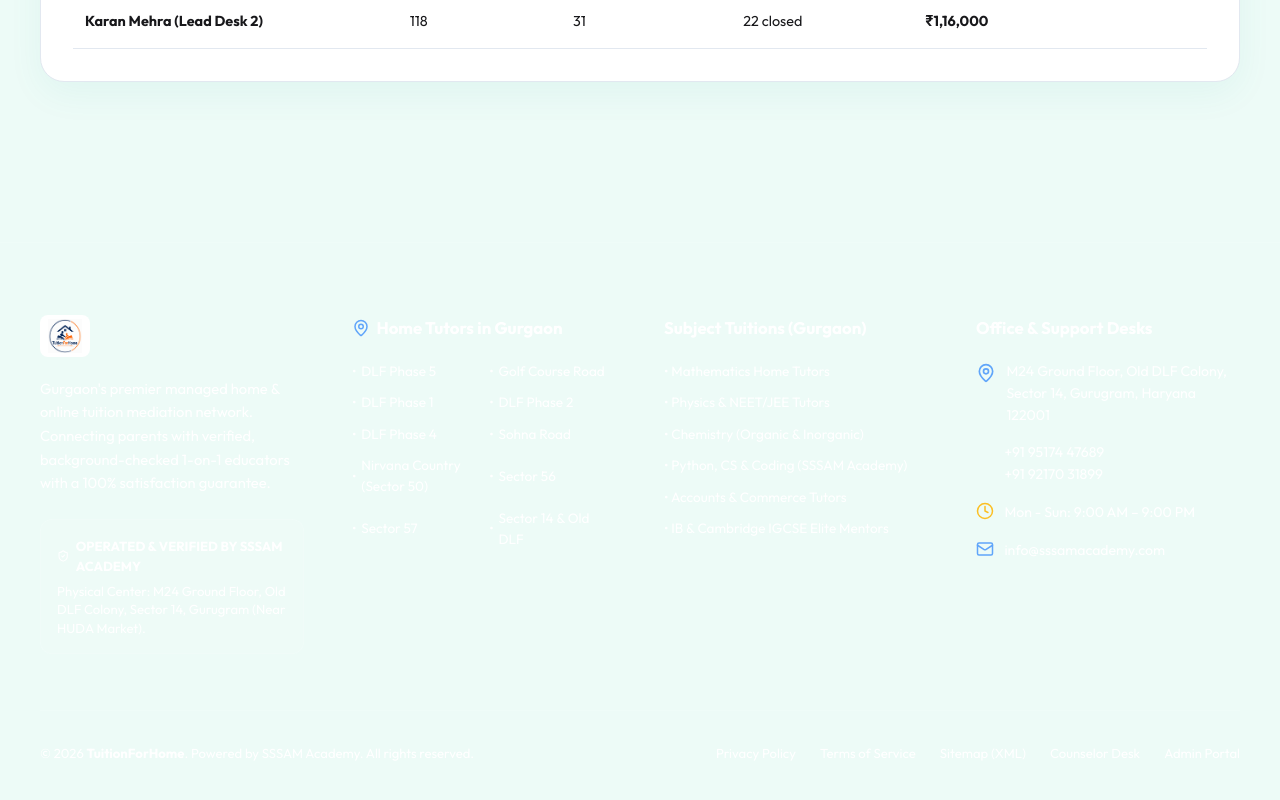
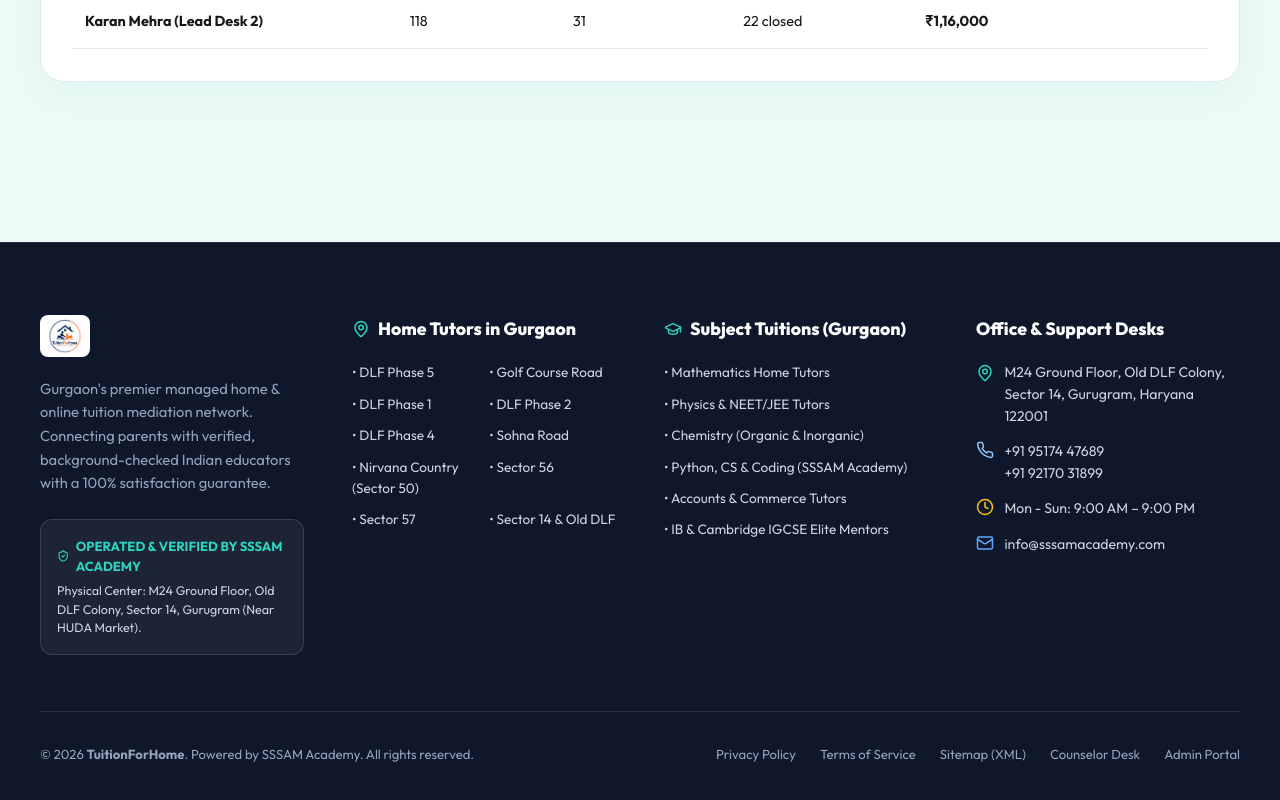
Before and after one commit to Sudhirkr85/tuition4home, a Next.js app: page /admin in a window 1280 px wide. Shown: the part 1215-2015 px from the top of the page. Built offline with nearby package versions, Linux system fonts and the light colour scheme.

Commit message:
fix: fix Footer text contrast with deep slate background, add authentic Indian educator photos, hero floating animations, and live metrics bar

```diff
--- a/src/app/globals.css
+++ b/src/app/globals.css
@@ -297,3 +297,30 @@
     gap: 0.5rem;
   }
 }
+
+/* Floating Card Keyframe Animations */
+@keyframes floatSlow {
+  0%, 100% {
+    transform: translateY(0px);
+  }
+  50% {
+    transform: translateY(-8px);
+  }
+}
+
+@keyframes floatReverse {
+  0%, 100% {
+    transform: translateY(0px);
+  }
+  50% {
+    transform: translateY(6px);
+  }
+}
+
+.float-card-1 {
+  animation: floatSlow 4s ease-in-out infinite;
+}
+
+.float-card-2 {
+  animation: floatReverse 4.5s ease-in-out infinite;
+}
--- a/src/components/Footer.tsx
+++ b/src/components/Footer.tsx
@@ -1,7 +1,6 @@
 'use client';
 
 import React from 'react';
-
 import Link from 'next/link';
 import { MapPin, Phone, Mail, ShieldCheck, GraduationCap, Clock, CheckCircle } from 'lucide-react';
 import { GURGAON_LOCALITIES, SSSAM_OFFICE_DETAILS } from '@/lib/data';
@@ -9,7 +8,7 @@
 export default function Footer() {
   return (
     <footer style={{
-      backgroundColor: 'var(--color-slate-900)',
+      backgroundColor: '#0F172A',
       color: '#FFFFFF',
       paddingTop: '4.5rem',
       paddingBottom: '2.5rem',
@@ -20,7 +19,7 @@
         {/* Top Grid */}
         <div style={{
           display: 'grid',
-          gridTemplateColumns: 'repeat(auto-fit, minmax(260px, 1fr))',
+          gridTemplateColumns: 'repeat(auto-fit, minmax(240px, 1fr))',
           gap: '3rem',
           paddingBottom: '3.5rem',
           borderBottom: '1px solid rgba(255, 255, 255, 0.1)',
@@ -43,9 +42,8 @@
               />
             </div>
 
-
-            <p style={{ color: 'var(--color-slate-300)', fontSize: '0.92rem', lineHeight: 1.6, marginBottom: '1.5rem' }}>
-              Gurgaon&apos;s premier managed home & online tuition mediation network. Connecting parents with verified, background-checked 1-on-1 educators with a 100% satisfaction guarantee.
+            <p style={{ color: '#94A3B8', fontSize: '0.92rem', lineHeight: 1.6, marginBottom: '1.5rem' }}>
+              Gurgaon&apos;s premier managed home & online tuition mediation network. Connecting parents with verified, background-checked Indian educators with a 100% satisfaction guarantee.
             </p>
 
             {/* SSSAM Academy Accreditation Box */}
@@ -55,84 +53,64 @@
               borderRadius: '12px',
               padding: '1rem',
             }}>
-              <div style={{ display: 'flex', alignItems: 'center', gap: '0.4rem', color: 'var(--color-emerald-500)', fontSize: '0.82rem', fontWeight: 700, marginBottom: '0.35rem' }}>
+              <div style={{ display: 'flex', alignItems: 'center', gap: '0.4rem', color: '#2DD4BF', fontSize: '0.82rem', fontWeight: 700, marginBottom: '0.35rem' }}>
                 <ShieldCheck size={16} />
                 <span>OPERATED & VERIFIED BY SSSAM ACADEMY</span>
               </div>
-              <div style={{ fontSize: '0.82rem', color: 'var(--color-slate-300)', lineHeight: 1.4 }}>
+              <div style={{ fontSize: '0.78rem', color: '#CBD5E1', lineHeight: 1.5 }}>
                 Physical Center: M24 Ground Floor, Old DLF Colony, Sector 14, Gurugram (Near HUDA Market).
               </div>
             </div>
           </div>
 
-          {/* Col 2: Top Gurgaon Localities (SEO Links) */}
+          {/* Col 2: Gurgaon Sector Quick Links */}
           <div>
-            <h4 style={{ color: '#FFFFFF', fontSize: '1.05rem', fontWeight: 700, marginBottom: '1.25rem', display: 'flex', alignItems: 'center', gap: '0.4rem' }}>
-              <MapPin size={18} color="#60A5FA" />
+            <h4 style={{ color: '#FFFFFF', fontSize: '1.1rem', fontWeight: 800, marginBottom: '1.25rem', display: 'flex', alignItems: 'center', gap: '0.5rem' }}>
+              <MapPin size={18} color="#2DD4BF" />
               <span>Home Tutors in Gurgaon</span>
             </h4>
-            <div style={{ display: 'grid', gridTemplateColumns: '1fr 1fr', gap: '0.65rem' }}>
+            <div style={{ display: 'grid', gridTemplateColumns: '1fr 1fr', gap: '0.65rem', fontSize: '0.85rem' }}>
               {GURGAON_LOCALITIES.slice(0, 10).map((loc) => (
                 <Link
                   key={loc.slug}
                   href={`/home-tutors-in-gurgaon/${loc.slug}`}
-                  style={{
-                    fontSize: '0.85rem',
-                    color: 'var(--color-slate-300)',
-                    transition: 'var(--transition-fast)',
-                    display: 'flex',
-                    alignItems: 'center',
-                    gap: '0.3rem',
-                  }}
+                  style={{ color: '#CBD5E1', transition: 'color 0.2s' }}
                   className="hover-link"
                 >
-                  <span style={{ color: 'var(--color-emerald-500)' }}>•</span>
-                  <span>{loc.name}</span>
+                  • {loc.name}
                 </Link>
               ))}
             </div>
           </div>
 
-          {/* Col 3: Academic Programs & Modes */}
+          {/* Col 3: Subject Specializations */}
           <div>
-            <h4 style={{ color: '#FFFFFF', fontSize: '1.05rem', fontWeight: 700, marginBottom: '1.25rem' }}>
-              Subject Tuitions (Gurgaon)
+            <h4 style={{ color: '#FFFFFF', fontSize: '1.1rem', fontWeight: 800, marginBottom: '1.25rem', display: 'flex', alignItems: 'center', gap: '0.5rem' }}>
+              <GraduationCap size={18} color="#2DD4BF" />
+              <span>Subject Tuitions (Gurgaon)</span>
             </h4>
             <div style={{ display: 'flex', flexDirection: 'column', gap: '0.65rem', fontSize: '0.85rem' }}>
-              <Link href="/tuition/maths-home-tutor-in-gurgaon" style={{ color: 'var(--color-slate-300)' }} className="hover-link">
-                • Mathematics Home Tutors
-              </Link>
-              <Link href="/tuition/physics-home-tutor-in-gurgaon" style={{ color: 'var(--color-slate-300)' }} className="hover-link">
-                • Physics & NEET/JEE Tutors
-              </Link>
-              <Link href="/tuition/chemistry-home-tutor-in-gurgaon" style={{ color: 'var(--color-slate-300)' }} className="hover-link">
-                • Chemistry (Organic & Inorganic)
-              </Link>
-              <Link href="/tuition/computer-science-python-tutor-in-gurgaon" style={{ color: 'var(--color-slate-300)' }} className="hover-link">
-                • Python, CS & Coding (SSSAM Academy)
-              </Link>
-              <Link href="/tuition/accounts-commerce-home-tutor-in-gurgaon" style={{ color: 'var(--color-slate-300)' }} className="hover-link">
-                • Accounts & Commerce Tutors
-              </Link>
-              <Link href="/tuition/ib-igcse-tutors-in-gurgaon" style={{ color: 'var(--color-slate-300)' }} className="hover-link">
-                • IB & Cambridge IGCSE Elite Mentors
-              </Link>
+              <Link href="/tuition/maths-home-tutor-in-gurgaon" style={{ color: '#CBD5E1' }} className="hover-link">• Mathematics Home Tutors</Link>
+              <Link href="/tuition/physics-home-tutor-in-gurgaon" style={{ color: '#CBD5E1' }} className="hover-link">• Physics & NEET/JEE Tutors</Link>
+              <Link href="/tuition/chemistry-home-tutor-in-gurgaon" style={{ color: '#CBD5E1' }} className="hover-link">• Chemistry (Organic & Inorganic)</Link>
+              <Link href="/tuition/computer-science-python-tutor-in-gurgaon" style={{ color: '#CBD5E1' }} className="hover-link">• Python, CS & Coding (SSSAM Academy)</Link>
+              <Link href="/tuition/accounts-commerce-home-tutor-in-gurgaon" style={{ color: '#CBD5E1' }} className="hover-link">• Accounts & Commerce Tutors</Link>
+              <Link href="/tuition/ib-igcse-tutors-in-gurgaon" style={{ color: '#CBD5E1' }} className="hover-link">• IB & Cambridge IGCSE Elite Mentors</Link>
             </div>
           </div>
 
-
-          {/* Col 4: Physical Office & Helplines */}
+          {/* Col 4: SSSAM Physical Office & Contact */}
           <div>
-            <h4 style={{ color: '#FFFFFF', fontSize: '1.05rem', fontWeight: 700, marginBottom: '1.25rem' }}>
+            <h4 style={{ color: '#FFFFFF', fontSize: '1.1rem', fontWeight: 800, marginBottom: '1.25rem' }}>
               Office & Support Desks
             </h4>
-            <div style={{ display: 'flex', flexDirection: 'column', gap: '1rem', fontSize: '0.88rem', color: 'var(--color-slate-300)' }}>
+            <div style={{ display: 'flex', flexDirection: 'column', gap: '0.85rem', fontSize: '0.88rem', color: '#CBD5E1' }}>
               <div style={{ display: 'flex', gap: '0.65rem' }}>
-                <MapPin size={20} color="#60A5FA" style={{ flexShrink: 0, marginTop: '2px' }} />
+                <MapPin size={18} color="#2DD4BF" style={{ flexShrink: 0, marginTop: '2px' }} />
                 <span>{SSSAM_OFFICE_DETAILS.address}</span>
               </div>
               <div style={{ display: 'flex', gap: '0.65rem' }}>
-                <Phone size={18} color="var(--color-emerald-500)" style={{ flexShrink: 0 }} />
+                <Phone size={18} color="#93C5FD" style={{ flexShrink: 0 }} />
                 <div>
                   <div>{SSSAM_OFFICE_DETAILS.phones[0]}</div>
                   <div>{SSSAM_OFFICE_DETAILS.phones[1]}</div>
@@ -159,25 +137,24 @@
           justifyContent: 'space-between',
           gap: '1rem',
           fontSize: '0.82rem',
-          color: 'var(--color-slate-400)',
+          color: '#94A3B8',
         }}>
           <div>
             © {new Date().getFullYear()} <strong>TuitionForHome</strong>. Powered by SSSAM Academy. All rights reserved.
           </div>
           <div style={{ display: 'flex', gap: '1.5rem', flexWrap: 'wrap' }}>
-            <Link href="/" style={{ color: 'var(--color-slate-400)' }}>Privacy Policy</Link>
-            <Link href="/" style={{ color: 'var(--color-slate-400)' }}>Terms of Service</Link>
-            <a href="/sitemap.xml" target="_blank" rel="noopener noreferrer" style={{ color: 'var(--color-slate-400)' }}>Sitemap (XML)</a>
-            <Link href="/counselor" style={{ color: 'var(--color-slate-400)' }}>Counselor Desk</Link>
-            <Link href="/admin" style={{ color: 'var(--color-slate-400)' }}>Admin Portal</Link>
+            <Link href="/" style={{ color: '#94A3B8' }}>Privacy Policy</Link>
+            <Link href="/" style={{ color: '#94A3B8' }}>Terms of Service</Link>
+            <a href="/sitemap.xml" target="_blank" rel="noopener noreferrer" style={{ color: '#94A3B8' }}>Sitemap (XML)</a>
+            <Link href="/counselor" style={{ color: '#94A3B8' }}>Counselor Desk</Link>
+            <Link href="/admin" style={{ color: '#94A3B8' }}>Admin Portal</Link>
           </div>
-
         </div>
       </div>
 
       <style jsx>{`
         .hover-link:hover {
-          color: #93C5FD !important;
+          color: #2DD4BF !important;
           transform: translateX(3px);
         }
       `}</style>
```
Also changed, not shown: src/app/page.tsx (+43 -7 lines), src/lib/data.ts (+8 -8 lines).
